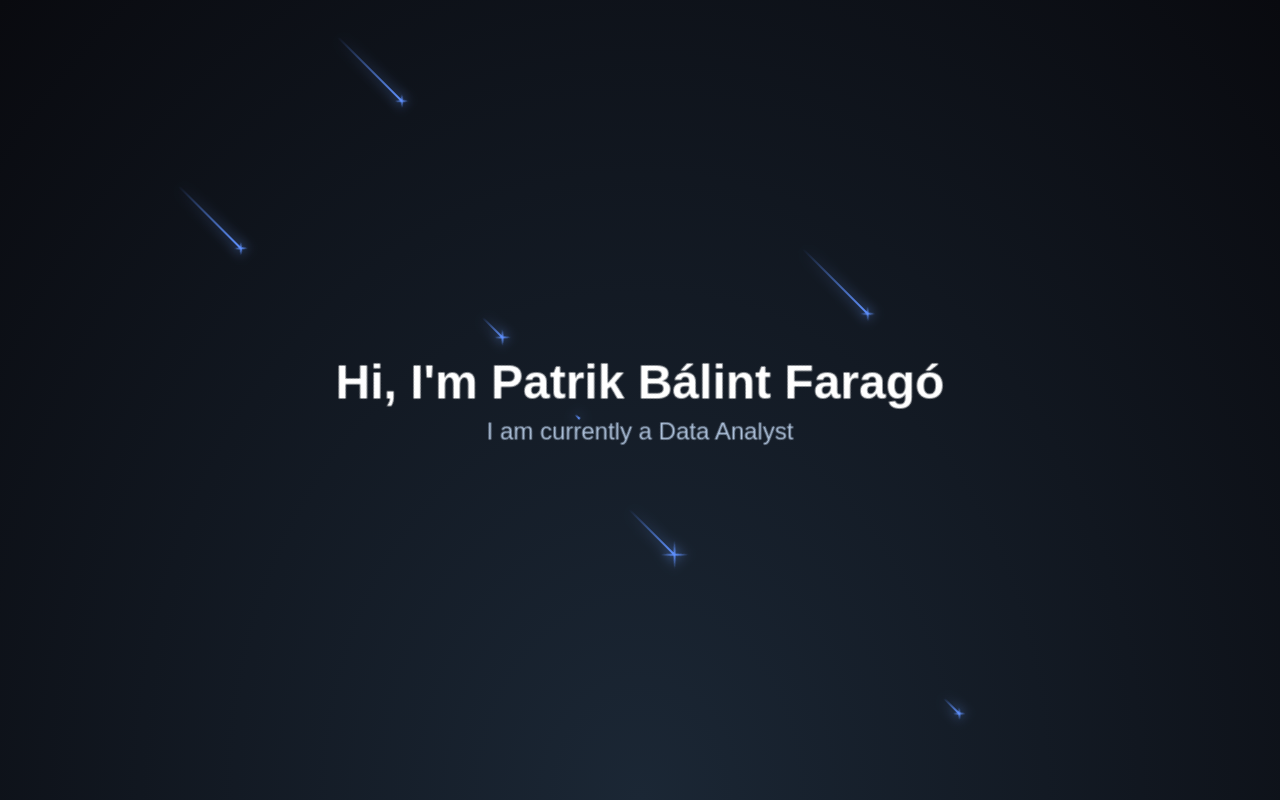
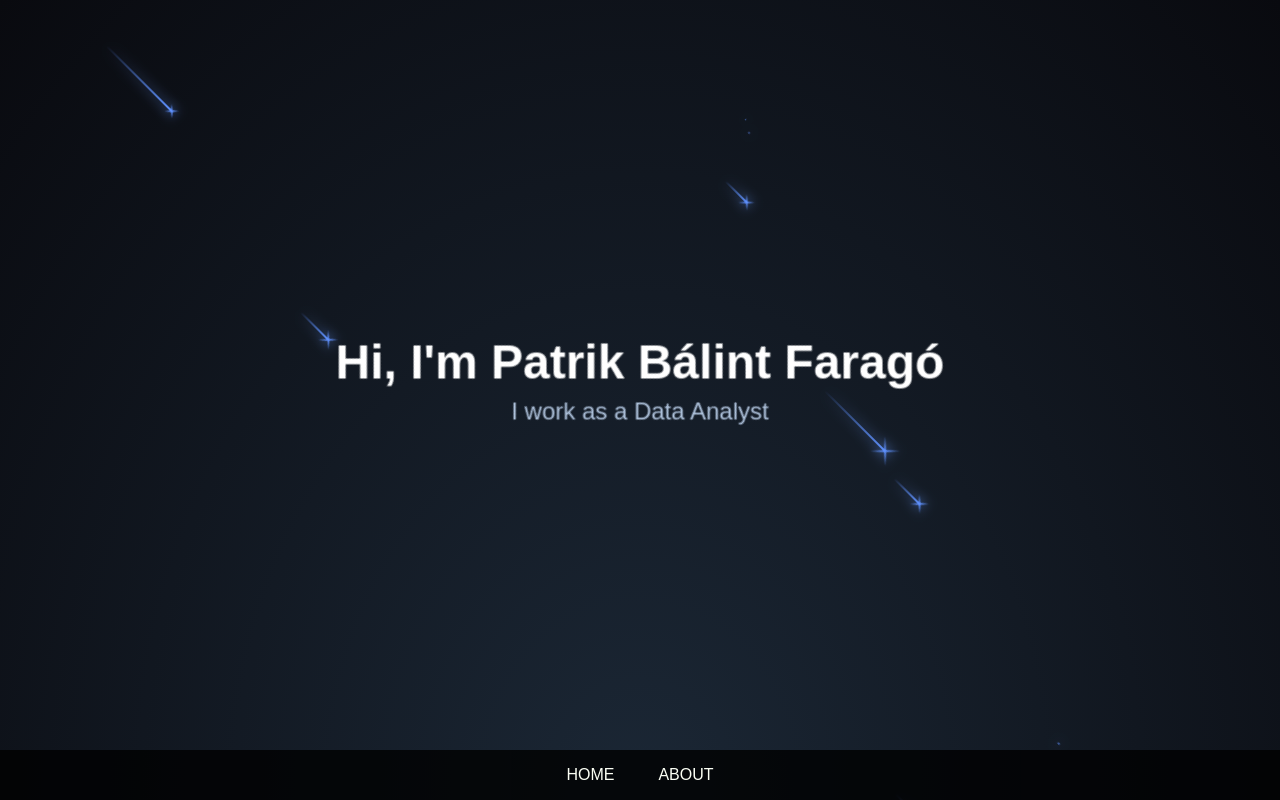
Before and after one commit to Faragou/React-portfolio, a React (Create React App) app in the folder updated-portfolio/: page / in a window 1280 px wide. Built offline with nearby package versions, Linux system fonts and the light colour scheme.

Commit message:
Navbar Stickyness, About page started

```diff
--- a/updated-portfolio/package.json
+++ b/updated-portfolio/package.json
@@ -6,6 +6,7 @@
     "@testing-library/jest-dom": "^5.17.0",
     "@testing-library/react": "^13.4.0",
     "@testing-library/user-event": "^13.5.0",
+    "@babel/plugin-proposal-private-property-in-object": "^7.16.7",
     "react": "^18.3.1",
     "react-dom": "^18.3.1",
     "react-scripts": "5.0.1",
--- a/updated-portfolio/src/App.jsx
+++ b/updated-portfolio/src/App.jsx
@@ -1,14 +1,23 @@
 import React from 'react';
 import About from './components/About.jsx';
 import NightSky from './components/NightSky.jsx';
+import { StickyProvider } from './components/StickyContext';
 import './App.scss';
 
 const App = () => {
+
   return (
-    <div className="App">
-      <NightSky /> {/* This will render the HeroSection component, which includes NightSky */}
-      <About /> {/* This will render the About component */}
+    <StickyProvider>
+     <div className="App">
+      <section id="home">
+        <NightSky />
+      </section>
+      <section id="about">
+        <About />
+      </section>
+      <br />
     </div>
+    </StickyProvider>
   );
 };
 
--- a/updated-portfolio/src/components/About.jsx
+++ b/updated-portfolio/src/components/About.jsx
@@ -1,13 +1,14 @@
-import React, { useState, useEffect } from 'react';
+import React, { useState, useEffect, useMemo } from 'react';
 import './About.scss';
 
 const About = () => {
   const [currentText, setCurrentText] = useState('');
-  const interests = ['Web Development', 'Fullstack Development', 'Cloud Engineering'];
   const [interestIndex, setInterestIndex] = useState(0);
   const [typingIndex, setTypingIndex] = useState(0);
 
-  // Typewriter effect
+  // Wrap interests in useMemo to avoid re-creation on every render
+  const interests = useMemo(() => ['Web Development', 'Fullstack Development', 'Cloud Engineering'], []);
+
   useEffect(() => {
     const typingSpeed = 150;
     const delayBetweenInterests = 2000;
--- a/updated-portfolio/src/components/About.scss
+++ b/updated-portfolio/src/components/About.scss
@@ -1,8 +1,9 @@
 .about-section {
+  height: 100vh;
   width: 100%;
   padding: 3rem;
   color: #fff;
-  background-color: #1b2735; // Optional: Set a different background color to distinguish it
+  background-color: linear-gradient(-45deg, rgba(0, 0, 255, 0), rgba(95, 145, 255, 1), rgba(0, 0, 255, 0));; // Optional: Set a different background color to distinguish it
 
   .about-title {
     font-size: 2.5rem;
--- /dev/null
+++ b/updated-portfolio/src/components/Navbar.jsx
@@ -0,0 +1,17 @@
+import React, { forwardRef } from 'react';
+import { useSticky } from './StickyContext';
+import './Navbar.scss';
+
+const Navbar = forwardRef((props, ref) => {
+  const { isSticky } = useSticky();
+  return (
+    <nav ref={ref} id="topNav" className={`navbar ${isSticky ? 'sticky' : ''}`}>
+      <ul>
+        <li><a href="#home">Home</a></li>
+        <li><a href="#about">About</a></li>
+      </ul>
+    </nav>
+  );
+});
+
+export default Navbar;
--- /dev/null
+++ b/updated-portfolio/src/components/Navbar.scss
@@ -0,0 +1,36 @@
+// Navbar.scss
+.navbar {
+  background: #91aa9d;
+  width: 100%;
+  height: 50px;
+  text-align: center;
+  padding: 5px 0;
+  transition: box-shadow 0.5s ease;
+
+  &.sticky {
+    position: fixed;
+    top: 0;
+    box-shadow: 0px 1px 5px #000;
+  }
+
+  ul {
+    margin: 0;
+    padding: 0;
+    list-style: none;
+  }
+
+  li {
+    display: inline-block;
+    text-transform: uppercase;
+  }
+
+  a {
+    text-decoration: none;
+    color: #fcfff5;
+    padding: 22px;
+  }
+
+  a:hover {
+    background: #193449;
+  }
+}
--- a/updated-portfolio/src/components/NightSky.jsx
+++ b/updated-portfolio/src/components/NightSky.jsx
@@ -1,8 +1,31 @@
-import React from 'react';
+import React, { useEffect, useRef } from 'react';
+import Navbar from './Navbar.jsx';
+import { useSticky } from './StickyContext';
 import './NightSky.scss';
 
 const NightSky = () => {
+ const navbarRef = useRef(null);
+  const { setIsSticky } = useSticky(); // Access setIsSticky from context
   const shootingStars = Array.from({ length: 20 });
+
+  useEffect(() => {
+    const observer = new IntersectionObserver(
+      ([entry]) => {
+        setIsSticky(!entry.isIntersecting); // Set sticky when navbar is out of view
+      },
+      { threshold: 0.01 } // Trigger when any part of the navbar leaves the viewport
+    );
+
+    if (navbarRef.current) {
+      observer.observe(navbarRef.current);
+    }
+
+    return () => {
+      if (navbarRef.current) {
+        observer.unobserve(navbarRef.current);
+      }
+    };
+  }, [setIsSticky]);
 
   return (
     <div className="night-container">
@@ -12,9 +35,10 @@ const NightSky = () => {
         ))}
         <div className="hero-content">
           <h1 className="hero-title">Hi, I'm Patrik Bálint Faragó</h1>
-          <p className="hero-tagline">I am currently a Data Analyst</p>
+          <p className="hero-tagline">I work as a Data Analyst</p>
         </div>
       </section>
+      <Navbar ref={navbarRef}/>
     </div>
   );
 };
--- a/updated-portfolio/src/components/NightSky.scss
+++ b/updated-portfolio/src/components/NightSky.scss
@@ -1,16 +1,18 @@
-
-
 $shooting-time: 3000ms;
 .night-container {
   position: relative;
   width: 100%;
   height: 100vh;
-  overflow: hidden; // Ensures no overflow caused by rotation
+  overflow: hidden;
+  display: flex;
+  flex-direction: column;
+  justify-content: flex-end; // Aligns navbar to the bottom of the container
 }
+
 .night {
   position: relative;
   width: 100%;
-  height: 100%;
+  height: calc(100vh - 60px); // Subtracts space for navbar height
   transform: rotateZ(45deg);
   overflow: hidden;
 
@@ -33,7 +35,11 @@ $shooting-time: 3000ms;
       color: #b0c4de;
     }
   }
+
 }
+
+
+
 
 .shooting_star {
   position: absolute;
@@ -116,3 +122,26 @@ $shooting-time: 3000ms;
     transform: translate(600px); // Increased diagonal distance
   }
 }
+
+// Style navbar as a divider below the night section
+.navbar {
+  position: relative;
+  width: 100%;
+  background-color: rgba(0, 0, 0, 0.8);
+  padding: 1rem 2rem;
+  display: flex;
+  justify-content: center;
+  gap: 2rem;
+  z-index: 5; // Ensures it's on top but separated from the star animations
+}
+
+.navbar-link {
+  color: #fff;
+  text-decoration: none;
+  font-size: 1.2rem;
+  transition: color 0.3s;
+
+  &:hover {
+    color: #56ccf2;
+  }
+}
--- /dev/null
+++ b/updated-portfolio/src/components/StickyContext.js
@@ -0,0 +1,14 @@
+import React, { createContext, useContext, useState } from 'react';
+
+const StickyContext = createContext();
+
+export const StickyProvider = ({ children }) => {
+  const [isSticky, setIsSticky] = useState(false);
+  return (
+    <StickyContext.Provider value={{ isSticky, setIsSticky }}>
+      {children}
+    </StickyContext.Provider>
+  );
+};
+
+export const useSticky = () => useContext(StickyContext);
```
